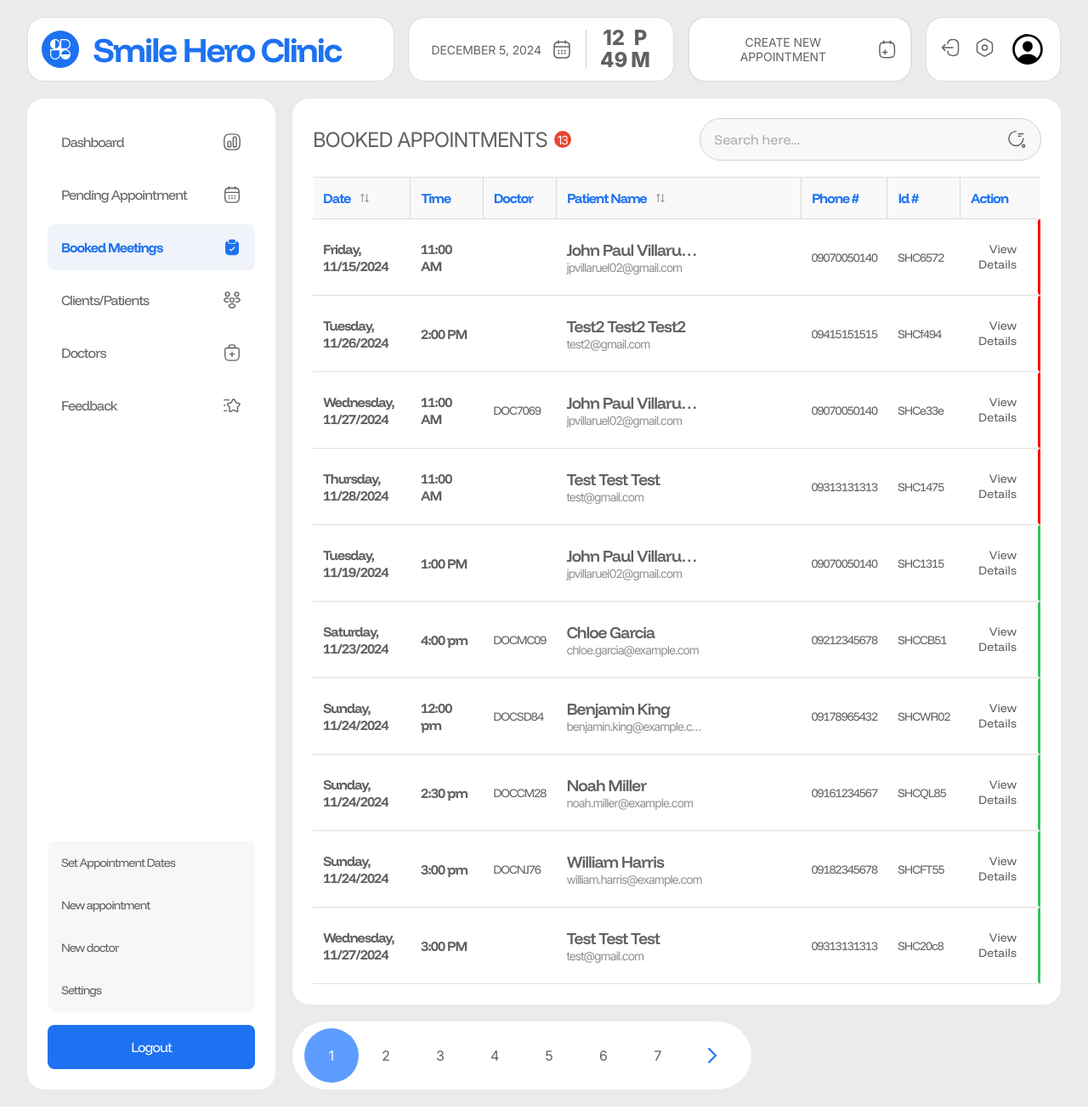
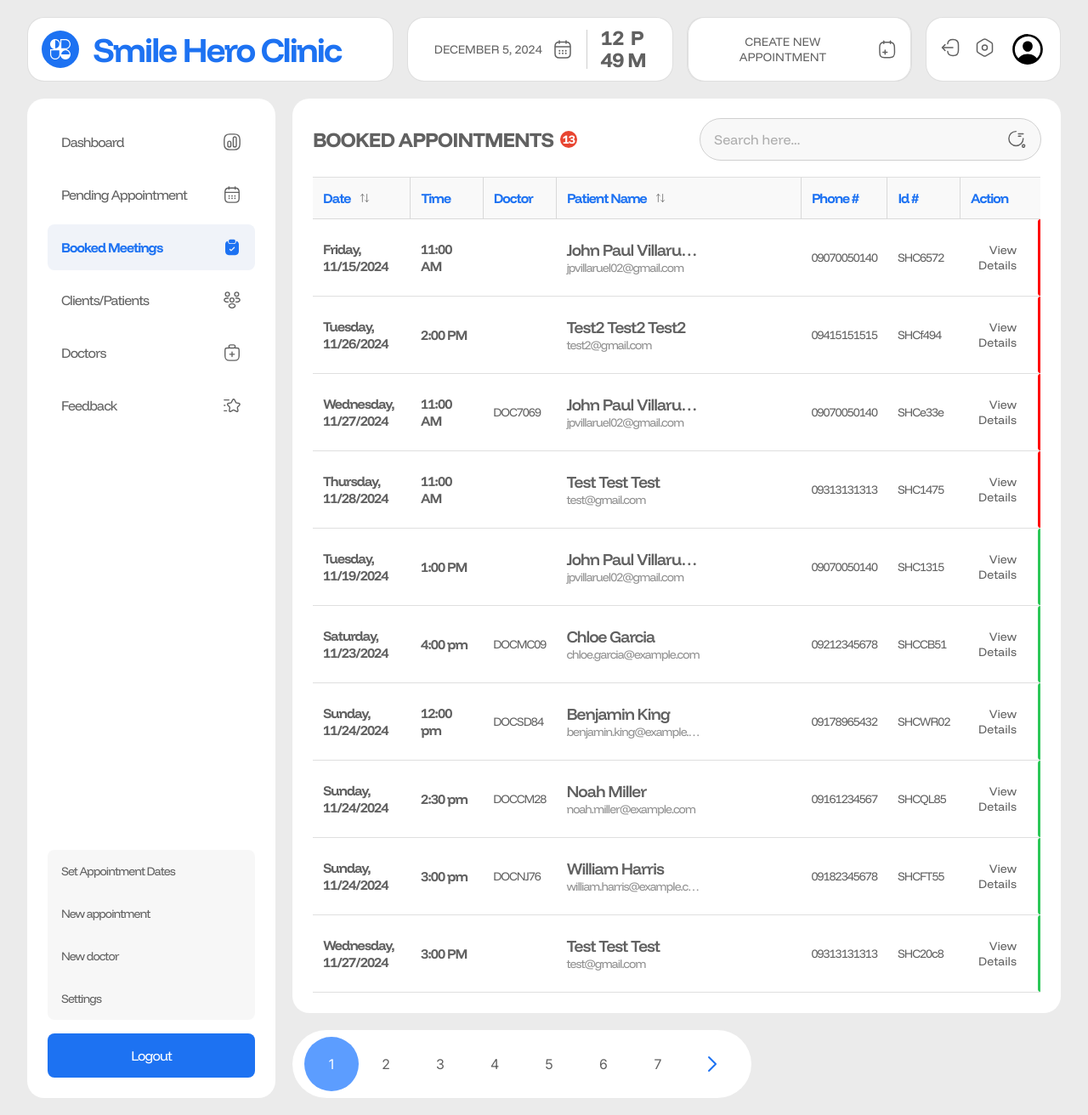
Before and after one commit to Fahatmah/smile_hero_clinic, a PHP site: page /admin/booked.php in a window 1280 px wide. Shown: the whole page at 85% size. Run offline with PHP 8.4, Linux system fonts and the light colour scheme; a user stored in the database is signed in; data comes from the database, SQL or seed files in the repository; some web fonts are replaced.

Commit message:
styles(admin): change font family across pages

```diff
--- a/scss/components/admin_page/_admin_nav.scss
+++ b/scss/components/admin_page/_admin_nav.scss
@@ -35,7 +35,7 @@
   &__datetime {
     width: 20rem;
     @include display-flex($gap: 1rem);
-    font-family: var(--ff-inter);
+    // font-family: var(--ff-inter);
     color: var(--ntrl-clr-300);
     text-transform: uppercase;
 
@@ -75,7 +75,7 @@
       @include display-flex($gap: 1rem);
 
       font-size: 0.875rem;
-      font-family: var(--ff-inter);
+      // font-family: var(--ff-inter);
       color: var(--ntrl-clr-300);
       text-transform: uppercase;
 
--- a/scss/components/admin_page/_appointments.scss
+++ b/scss/components/admin_page/_appointments.scss
@@ -28,7 +28,8 @@
       .table-heading {
         @include display-flex($gap: 0.5rem);
         font-size: 1.5rem;
-        font-family: var(--ff-inter);
+        font-weight: 900;
+        // font-family: var(--ff-inter);
         text-transform: uppercase;
 
         .table-item-count {
@@ -163,7 +164,7 @@
                   font-weight: 600;
                 }
                 .patient-email {
-                  font-family: var(--ff-inter);
+                  // font-family: var(--ff-inter);
                   font-size: 0.875rem;
                   color: var(--charcoal-gray);
                 }
--- a/scss/components/admin_page/_booked.scss
+++ b/scss/components/admin_page/_booked.scss
@@ -28,7 +28,8 @@
       .table-heading {
         @include display-flex($gap: 0.5rem);
         font-size: 1.5rem;
-        font-family: var(--ff-inter);
+        font-weight: 900;
+        // font-family: var(--ff-inter);
         text-transform: uppercase;
 
         .table-item-count {
@@ -167,7 +168,7 @@
                 font-weight: 600;
               }
               .patient-email {
-                font-family: var(--ff-inter);
+                // font-family: var(--ff-inter);
                 font-size: 0.875rem;
                 color: var(--charcoal-gray);
               }
--- a/scss/components/admin_page/_doctors.scss
+++ b/scss/components/admin_page/_doctors.scss
@@ -23,7 +23,8 @@
     .table-heading {
       @include display-flex($gap: 0.5rem);
       font-size: 1.5rem;
-      font-family: var(--ff-inter);
+      font-weight: 900;
+      // font-family: var(--ff-inter);
       text-transform: uppercase;
 
       .table-item-count {
@@ -86,7 +87,7 @@
                 font-weight: 600;
               }
               .email {
-                font-family: var(--ff-inter);
+                // font-family: var(--ff-inter);
                 font-size: 0.875rem;
                 color: var(--charcoal-gray);
               }
--- a/scss/components/admin_page/_feedbacks.scss
+++ b/scss/components/admin_page/_feedbacks.scss
@@ -24,7 +24,8 @@
     .table-heading {
       @include display-flex($gap: 0.5rem);
       font-size: 1.5rem;
-      font-family: var(--ff-inter);
+      font-weight: 900;
+      // font-family: var(--ff-inter);
       text-transform: uppercase;
 
       .table-item-count {
--- a/scss/components/admin_page/_patients.scss
+++ b/scss/components/admin_page/_patients.scss
@@ -27,7 +27,8 @@
       .table-heading {
         @include display-flex($gap: 0.5rem);
         font-size: 1.5rem;
-        font-family: var(--ff-inter);
+        font-weight: 900;
+        // font-family: var(--ff-inter);
         text-transform: uppercase;
 
         .table-item-count {
@@ -164,7 +165,7 @@
                   font-weight: 600;
                 }
                 .patient-email {
-                  font-family: var(--ff-inter);
+                  // font-family: var(--ff-inter);
                   font-size: 0.875rem;
                   color: var(--charcoal-gray);
                 }
```
Also changed, not shown: src/dist/styles.css, 1 other file.
